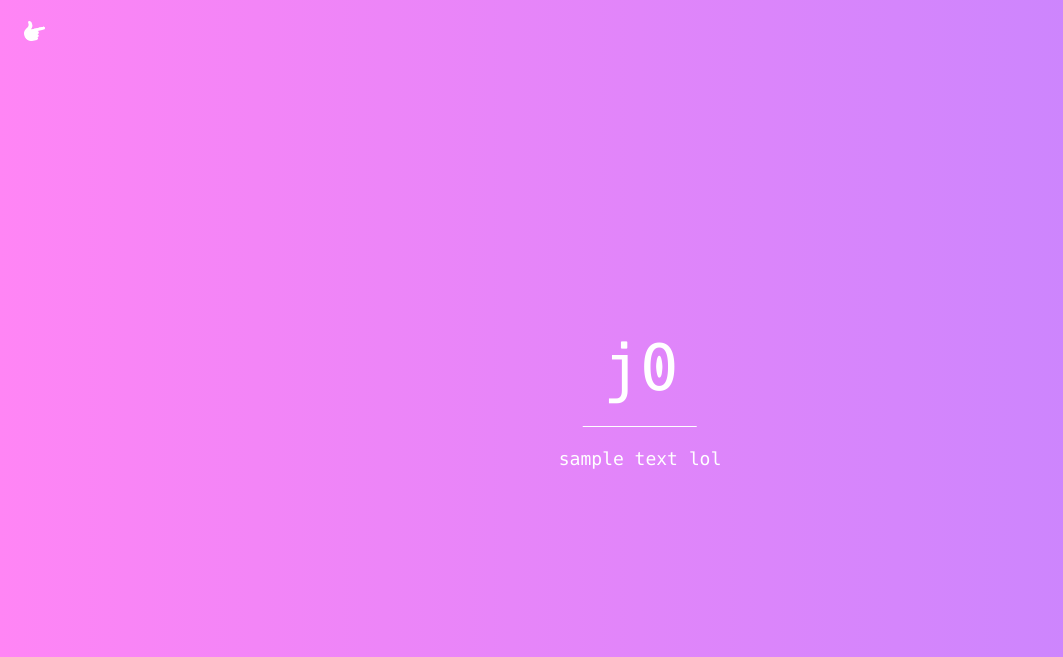
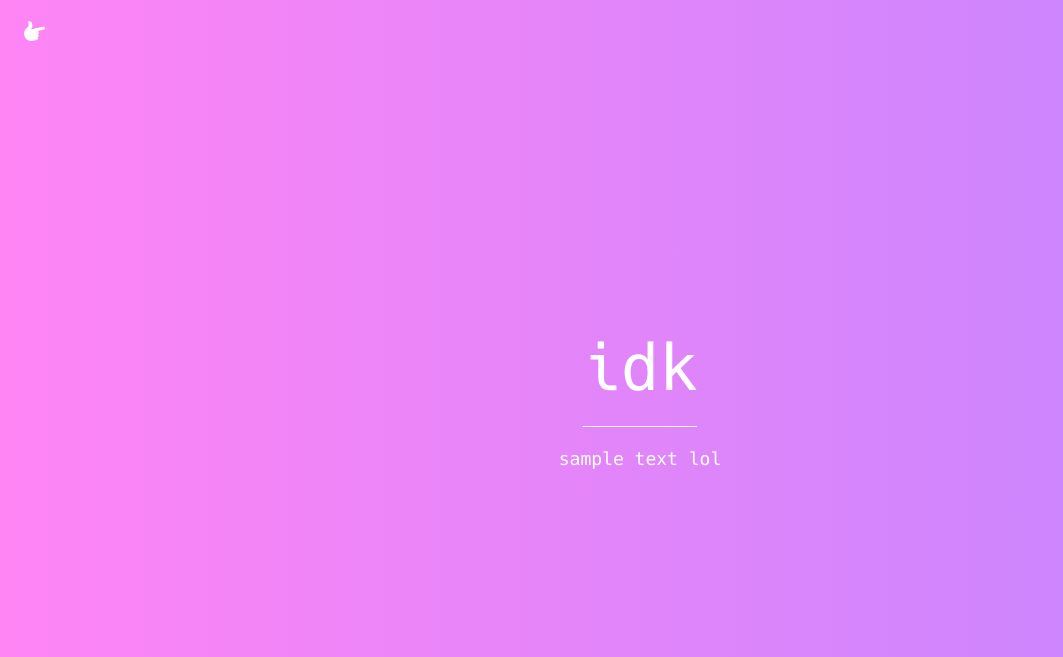
Before and after one commit to lunaisnotaboy/home, a plain HTML site: page biopage/index.html in a window 1280 px wide. Shown: the top 657 px of the page, without its empty margins (0-1063 px from the left). Drawn offline with nearby package versions, Linux system fonts and the light colour scheme.

Commit message:
Update index.html

```diff
--- a/biopage/index.html
+++ b/biopage/index.html
@@ -32,7 +32,7 @@
 					<img src="screenshot.png" alt="jo" height="20">
 			</div>
 			<div class="w3-display-middle">
-				<h1 class="w3-jumbo w3-animate-top w3-center">j0</h1>
+				<h1 class="w3-jumbo w3-animate-top w3-center">idk</h1>
 				<hr class="w3-border-white" style="margin:auto;width:70%">
 				<p class="w3-large w3-center">sample text lol</p>
 			</div>
```
